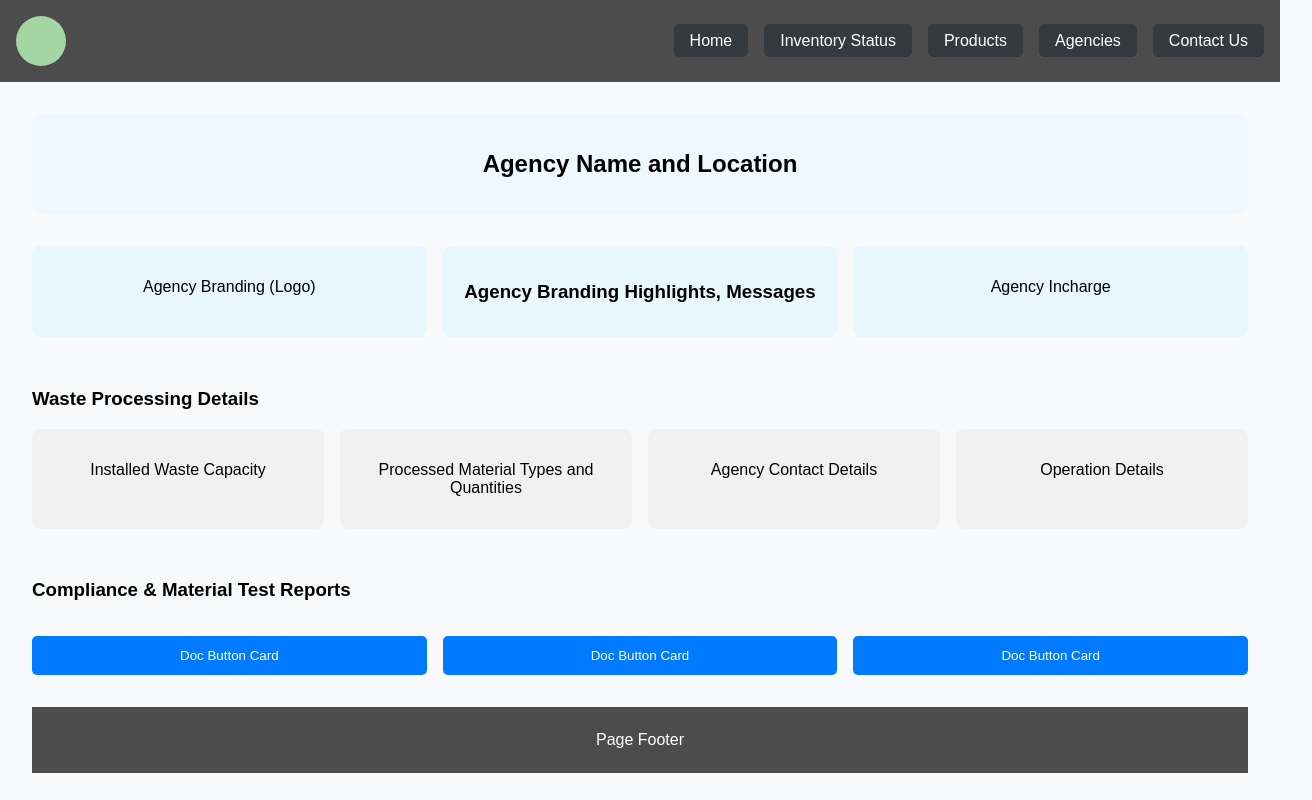
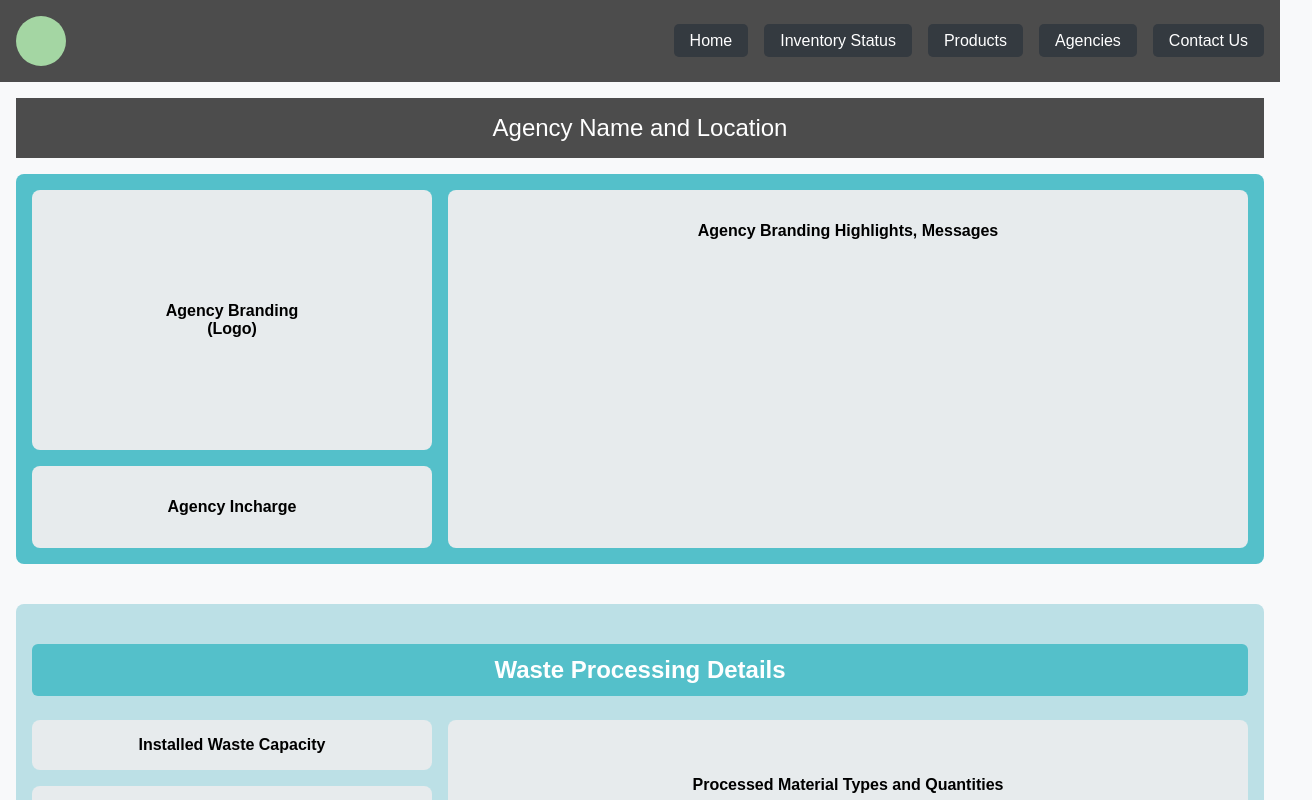
Before and after one commit to prayogbhartifoundation/CnD_Resource_Management_Platfrom, a React (Create React App) app: page /agencies in a window 1280 px wide. Shown: the top 800 px of the page, 1312 px wide, since content can reach past the window. Built offline with nearby package versions, Linux system fonts and the light colour scheme.

Commit message:
New Changes

```diff
--- a/src/pages/AgencyPage.js
+++ b/src/pages/AgencyPage.js
@@ -4,40 +4,42 @@ import "../styles/AgencyPage.css";
 function AgencyPage() {
   return (
     <div className="agency-page">
-      <header className="agency-header">
-        <h2>Agency Name and Location</h2>
-      </header>
+      {/* Header Section */}
+  <div className="header-section">
+    Agency Name and Location
+  </div>
 
+      {/* Branding Section */}
       <section className="branding-section">
-        <div className="branding-card">
-          <p>Agency Branding (Logo)</p>
+    <div className="branding-card logo-card">Agency Branding (Logo)</div>
+    <div className="branding-card branding-highlights">
+      Agency Branding Highlights, Messages
     </div>
-        <div className="branding-details">
-          <h3>Agency Branding Highlights, Messages</h3>
-        </div>
-        <div className="branding-card">
-          <p>Agency Incharge</p>
-        </div>
+    <div className="branding-card incharge-card">Agency Incharge</div>
   </section>
 
+
+      {/* Waste Processing Section */}
       <section className="waste-processing-details">
-        <h3>Waste Processing Details</h3>
-        <div className="details-grid">
-          <div className="detail-card">
+  <h3 className="section-title">Waste Processing Details</h3>
+  <div className="waste-details-layout">
+    <div className="detail-card waste-capacity-card">
       <p>Installed Waste Capacity</p>
     </div>
-          <div className="detail-card">
+    <div className="detail-card material-quantities-card">
       <p>Processed Material Types and Quantities</p>
     </div>
-          <div className="detail-card">
+    <div className="detail-card contact-details-card">
       <p>Agency Contact Details</p>
     </div>
-          <div className="detail-card">
+    <div className="detail-card operation-details-card">
       <p>Operation Details</p>
     </div>
   </div>
 </section>
 
+
+      {/* Compliance Section */}
       <section className="compliance-section">
         <h3>Compliance & Material Test Reports</h3>
         <div className="doc-buttons">
@@ -47,7 +49,7 @@ function AgencyPage() {
         </div>
       </section>
 
-      <footer className="agency-footer">Page Footer</footer>
+
     </div>
   );
 }
--- a/src/styles/AgencyPage.css
+++ b/src/styles/AgencyPage.css
@@ -3,91 +3,205 @@
   display: flex;
   flex-direction: column;
   min-height: 100vh;
-    padding: 2rem;
+  padding: 1rem;
+  font-family: Arial, sans-serif;
+  box-sizing: border-box;
 }
 
-  .agency-header {
+/* Header Section */
+.header-section {
+  background-color: #4c4c4c;
+  color: white;
   text-align: center;
-    margin-bottom: 2rem;
-    background-color: #f0f8ff;
   padding: 1rem;
-    border-radius: 8px;
+  font-size: 1.5rem;
 }
 
-  /* Branding Section */
+/* Branding Section Layout */
 .branding-section {
-    display: flex;
+  display: grid;
+  grid-template-areas:
+    "logo branding"
+    "incharge branding";
+  grid-template-columns: 1fr 2fr;
   gap: 1rem;
-    margin-bottom: 2rem;
+  background-color: #54c0ca;
+  padding: 16px;
+  border-radius: 8px;
+  margin: 16px 0;
 }
 
-  .branding-card, .branding-details {
-    background-color: #e8f7fc;
-    padding: 1rem;
+.branding-card {
+  background-color: #e7ebed;
+  padding: 2rem;
+  text-align: center;
   border-radius: 8px;
-    flex: 1;
-    text-align: center;
+  font-weight: bold;
+  color: black;
+}
+
+.logo-card {
+  grid-area: logo;
+  padding: 7rem;
+}
+
+.branding-highlights {
+  grid-area: branding;
+}
+
+.incharge-card {
+  grid-area: incharge;
 }
 
 /* Waste Processing Section */
 .waste-processing-details {
-    margin-bottom: 2rem;
+  background-color: #bce0e6;
+  padding: 16px;
+  border-radius: 8px;
+  margin: 24px 0;
 }
 
-  .details-grid {
+.section-title {
+  text-align: center;
+  font-size: 1.5rem;
+  color: white;
+  margin-bottom: 1.5rem;
+  background-color: #54c0ca;
+  padding: 12px;
+  border-radius: 6px;
+}
+
+.waste-details-layout {
   display: grid;
-    grid-template-columns: repeat(auto-fit, minmax(200px, 1fr));
-    gap: 1rem;
+  grid-template-areas:
+    "capacity material"
+    "contact material"
+    "operation operation";
+  grid-template-columns: 1fr 2fr;
+  gap: 16px;
 }
 
 .detail-card {
-    background-color: #f1f1f1;
-    padding: 1rem;
+  background-color: #e7ebed;
+  padding: 40px;
+  text-align: center;
   border-radius: 8px;
+  font-weight: bold;
+  color: black;
+}
+
+.waste-capacity-card {
+  grid-area: capacity;
+  padding: 0rem;
+}
+
+.material-quantities-card {
+  grid-area: material;
+}
+
+.contact-details-card {
+  grid-area: contact;
+}
+
+.operation-details-card {
+  grid-area: operation;
+  padding: 10rem;
+}
+
+/* Responsive Adjustments */
+
+/* Tablet View (768px and below) */
+@media (max-width: 768px) {
+  .branding-section, .waste-details-layout {
+    grid-template-areas:
+      "logo"
+      "branding"
+      "incharge";
+    grid-template-columns: 1fr;
+  }
+
+  .waste-details-layout {
+    grid-template-areas:
+      "capacity"
+      "material"
+      "contact"
+      "operation";
+  }
+}
+
+/* Mobile View (480px and below) */
+@media (max-width: 480px) {
+  .branding-card, .detail-card {
+    padding: 1.5rem;
+    font-size: 0.9rem;
+  }
+
+  .branding-section, .waste-details-layout {
+    grid-template-columns: 1fr;
+  }
+}
+
+/* Utility for Box Sizing */
+* {
+  box-sizing: border-box;
+}
+/* Compliance Section */
+.compliance-section {
+  background-color: #ffffff;
+  padding: 16px;
+  border-radius: 8px;
+  margin: 24px 0;
   text-align: center;
 }
 
-  /* Compliance Section */
-  .compliance-section {
-    margin-bottom: 2rem;
+.compliance-section h3 {
+  color: white;
+  background-color: #54c0ca;
+  padding: 1rem;
+  font-size: 1.5rem;
+  margin-bottom: 1.5rem;
 }
 
 .doc-buttons {
   display: flex;
   justify-content: center;
-    gap: 1rem;
+  gap: 16px;
+  flex-wrap: wrap; /* Ensures responsiveness for smaller screens */
 }
 
 .doc-button {
-    padding: 0.75rem 1.5rem;
-    background-color: #007bff;
-    color: white;
+  background-color: #e7ebed;
+  padding: 150px;
+  margin: 100px;
   border: none;
-    border-radius: 5px;
+  border-radius: 8px;
+  font-size: 1rem;
+  font-weight: bold;
+  color: black;
+  text-align: center;
+  min-width: 150px; /* Ensures consistent button size */
   cursor: pointer;
-    text-align: center;
-    flex: 1;
+  box-shadow: 0 2px 4px rgba(0, 0, 0, 0.1);
 }
 
 .doc-button:hover {
-    background-color: #0056b3;
+  background-color: #d0d7db;
 }
 
-  /* Footer */
-  .agency-footer {
-    background-color: #4c4c4c;
-    color: white;
-    text-align: center;
-    padding: 1.5rem 0;
+/* Responsive Adjustments */
+@media (max-width: 768px) {
+  .doc-buttons {
+    gap: 12px; /* Slightly smaller gap on tablet view */
   }
 
-  /* Responsive Design */
-  @media (max-width: 768px) {
-    .branding-section {
-      flex-direction: column;
+  .doc-button {
+    min-width: 120px; /* Smaller minimum width on tablet view */
+  }
 }
 
-    .doc-buttons {
-      flex-direction: column;
+@media (max-width: 480px) {
+  .doc-button {
+    font-size: 0.9rem; /* Smaller font size on mobile */
+    padding: 15px; /* Adjust padding for better fit */
   }
 }
--- a/src/styles/InventoryStatusPage.css
+++ b/src/styles/InventoryStatusPage.css
@@ -132,9 +132,9 @@ body {
 
 .doc-card {
   flex: 1;
-  max-width: 200px;
+  max-width: 500px;
   background-color: #d3dede;
-  padding: 7rem;
+  padding: 5rem;
   border-radius: 6px;
   text-align: center;
   box-shadow: 0 2px 5px rgba(0, 0, 0, 0.1);
```
Lines whose indentation alone changed are shown as unchanged.
